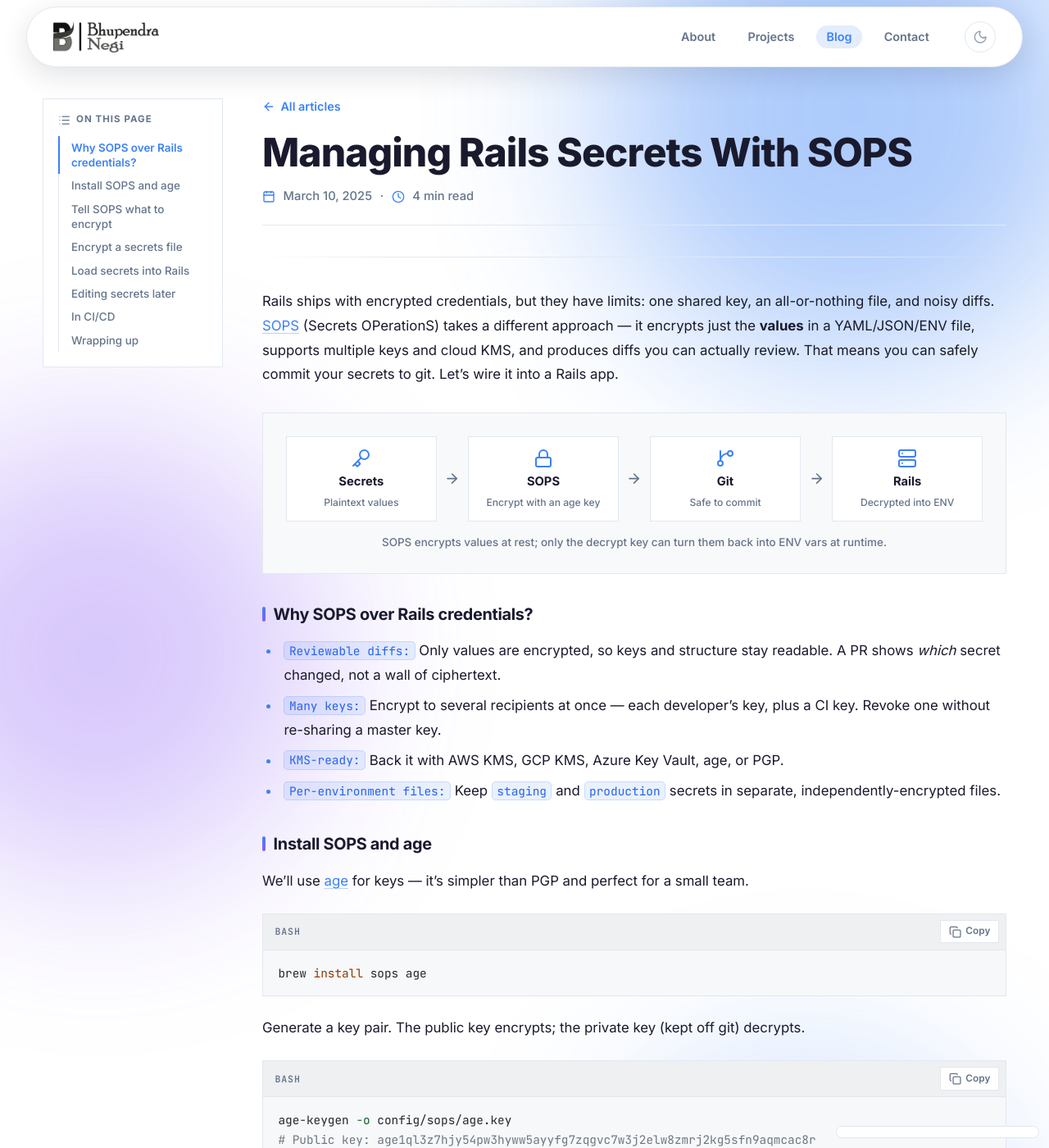
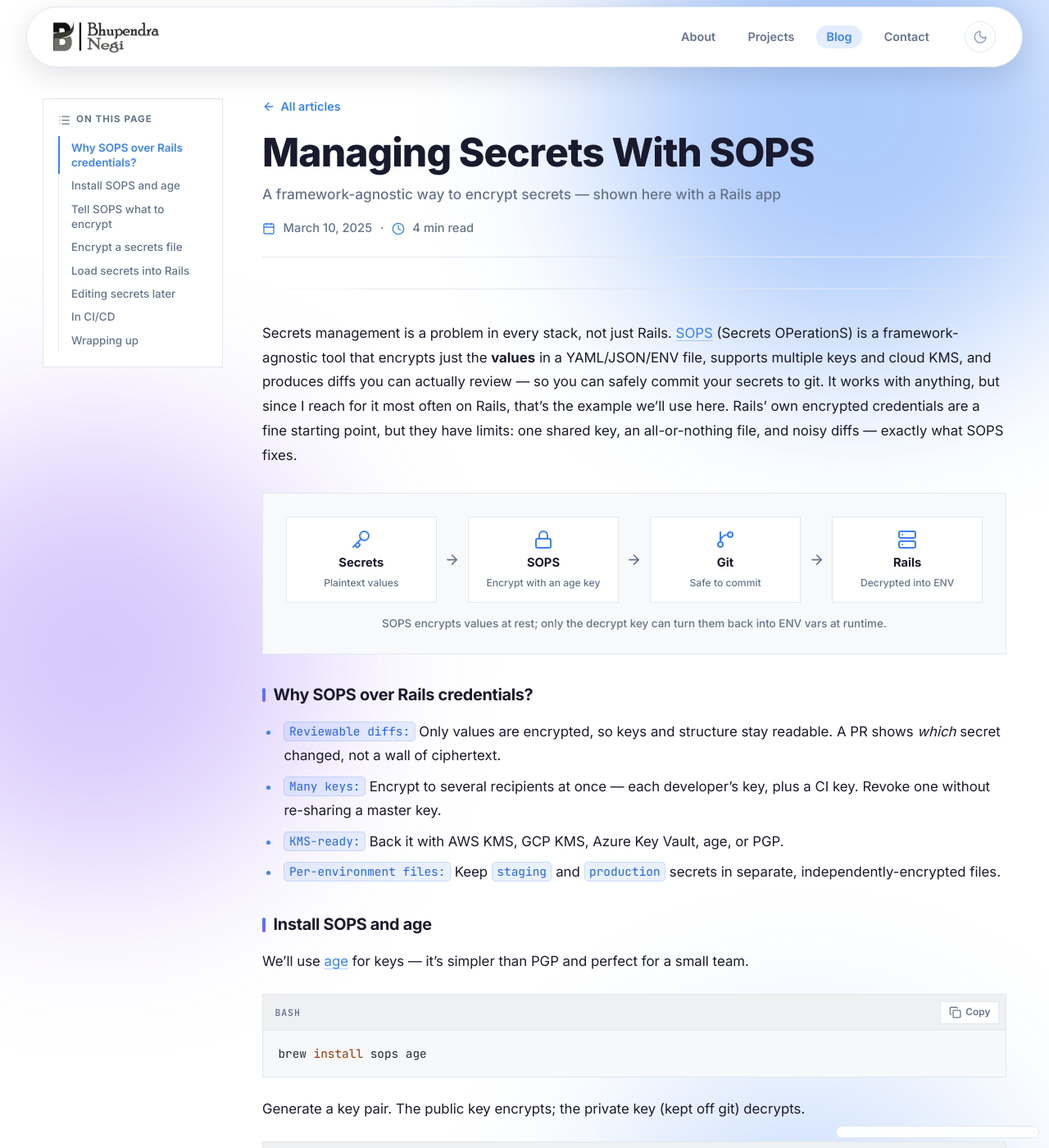
Before and after one commit to BhupendraNegi/bhupendranegi.github.io, a Jekyll site: the page built from _posts/2025-03-10-Managing-Secrets-With-SOPS.md, in a window 1280 px wide and 1400 px high. Shown: the whole window at 82% size. Built offline with Jekyll 4.4.1, drawn with Linux system fonts in a browser that asks for light colours; nearby versions of some CDN libraries; comment, search, counter and statistics services are not loaded.

Commit message:
Tweak posts: SOPS retitle + 3-logo comparison cards
- Rails vs Node vs Go: show three tech logos per comparison card
  (.post-figure-icons row, accent-colored devicon logos).
- SOPS post: drop "Rails" from the title (SOPS is framework-agnostic),
  add a subtitle lead (post.subtitle support in post.html), change the
  blog thumbnail to a lock icon, and rename the file to match the new
  slug (/Managing-Secrets-With-SOPS/).

```diff
--- a/_config.yml
+++ b/_config.yml
@@ -54,7 +54,7 @@ plugins:
 sass:
   style: :expanded
 
-paginate: 5
+paginate: 10
 paginate_path: "/blog/page:num"
 
 # Exclude from processing.
--- a/_layouts/post.html
+++ b/_layouts/post.html
@@ -21,6 +21,7 @@ comments: true
       <header class="post-hero" data-reveal>
         <a href="/blog" class="post-back" aria-label="Back to blog"><i data-lucide="arrow-left" class="site-icon" aria-hidden="true"></i> All articles</a>
         <h1 class="post-hero-title">{{ page.title }}</h1>
+        {% if page.subtitle %}<p class="post-hero-lead">{{ page.subtitle }}</p>{% endif %}
         <div class="post-meta">
           <i data-lucide="calendar" class="site-icon" aria-hidden="true"></i>
           <time datetime="{{ page.date | date_to_xmlschema }}">{{ page.date | date: "%B %-d, %Y" }}</time>
--- a/_posts/2025-03-10-Managing-Rails-Secrets-With-SOPS.md
+++ b/_posts/2025-03-10-Managing-Secrets-With-SOPS.md
@@ -1,10 +1,12 @@
 ---
 layout: post
-title: Managing Rails Secrets With SOPS
+title: Managing Secrets With SOPS
+subtitle: A framework-agnostic way to encrypt secrets — shown here with a Rails app
+icon: lock-keyhole
 ---
 
 -------
-Rails ships with encrypted credentials, but they have limits: one shared key, an all-or-nothing file, and noisy diffs. [SOPS](https://github.com/getsops/sops) (Secrets OPerationS) takes a different approach — it encrypts just the **values** in a YAML/JSON/ENV file, supports multiple keys and cloud KMS, and produces diffs you can actually review. That means you can safely commit your secrets to git. Let's wire it into a Rails app.
+Secrets management is a problem in every stack, not just Rails. [SOPS](https://github.com/getsops/sops) (Secrets OPerationS) is a framework-agnostic tool that encrypts just the **values** in a YAML/JSON/ENV file, supports multiple keys and cloud KMS, and produces diffs you can actually review — so you can safely commit your secrets to git. It works with anything, but since I reach for it most often on Rails, that's the example we'll use here. Rails' own encrypted credentials are a fine starting point, but they have limits: one shared key, an all-or-nothing file, and noisy diffs — exactly what SOPS fixes.
 
 <figure class="post-figure">
   <div class="post-figure-flow">
```
Also changed, not shown: _posts/2026-01-10-Rails-vs-Node-vs-Go.md (+15 -3 lines), doc/changelog.md (+12 -0 lines), assets/css/tailwind.css, assets/css/version-3.css.
